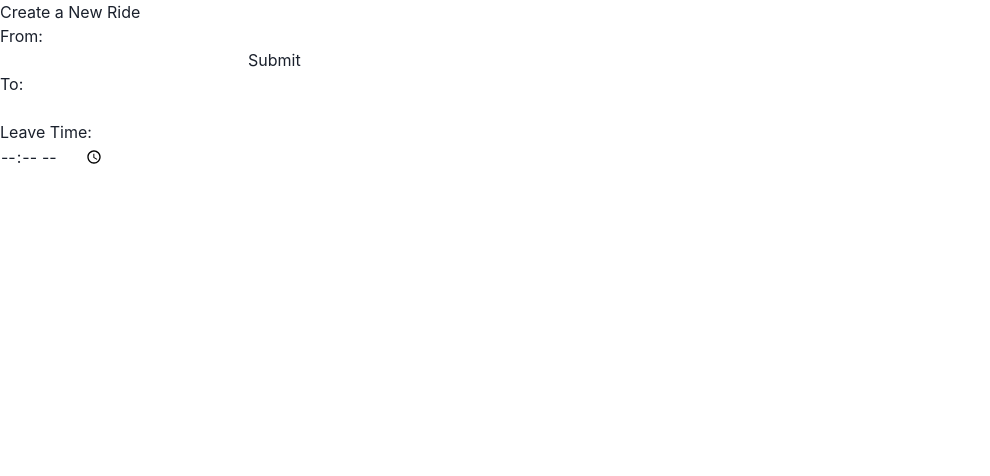
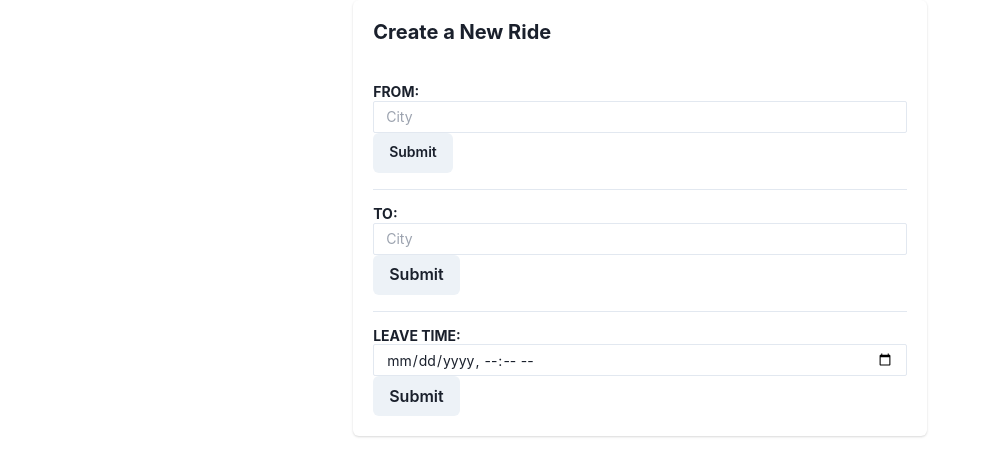
Before and after one commit to shzcuber/bruber, a React (Create React App) app in the folder frontend/: page /create_ride in a window 1280 px wide. Shown: the top 476 px of the page, without its empty margins (0-990 px from the left). Built offline with nearby package versions, Linux system fonts and the light colour scheme; a web font is replaced by a local one.

Commit message:
Create basic layout for the CreateRides form

```diff
--- a/frontend/src/pages/CreateRide.js
+++ b/frontend/src/pages/CreateRide.js
@@ -1,15 +1,41 @@
+import { Button, Input, Container, Box, Card, CardHeader, CardBody, Heading,
+    Text, Stack, StackDivider } from "@chakra-ui/react";
+
 function CreateRide() {
     return (
-        <div>
-            <h1>Create a New Ride</h1>
-            <h1>From:</h1>
-            <input type="text" />
-            <button type="submit">Submit</button>
-            <h1>To:</h1>
-            <input type="text"/>
-            <h1>Leave Time:</h1>
-            <input type="time"/>
-        </div>
+        <Container>
+            <Card>
+                <CardHeader>
+                    <Heading size='md'>Create a New Ride</Heading>
+                </CardHeader>
+                <CardBody>
+                    <Stack divider={<StackDivider />} spacing='4'>
+                        <Box>
+                            <Heading size='xs' textTransform='uppercase'>
+                            From:
+                            </Heading>
+                            <Input placeholder="City" size="sm" />
+                            <Button type="submit" fontSize='sm'>Submit</Button>
+                        </Box>
+                        <Box>
+                            <Heading size='xs' textTransform='uppercase'>
+                            To:
+                            </Heading>
+                            <Input placeholder="City" size="sm" />
+                            <Button type="submit">Submit</Button>
+                        </Box>
+                        <Box>
+                            <Heading size='xs' textTransform='uppercase'>
+                            Leave Time:
+                            </Heading>
+                            <Input type="datetime-local" size="sm" />
+                            <Button type="submit">Submit</Button>
+                        </Box>
+                    </Stack>
+                </CardBody>
+            </Card>
+        </Container>
+
     );
 }
 export default CreateRide;
```
